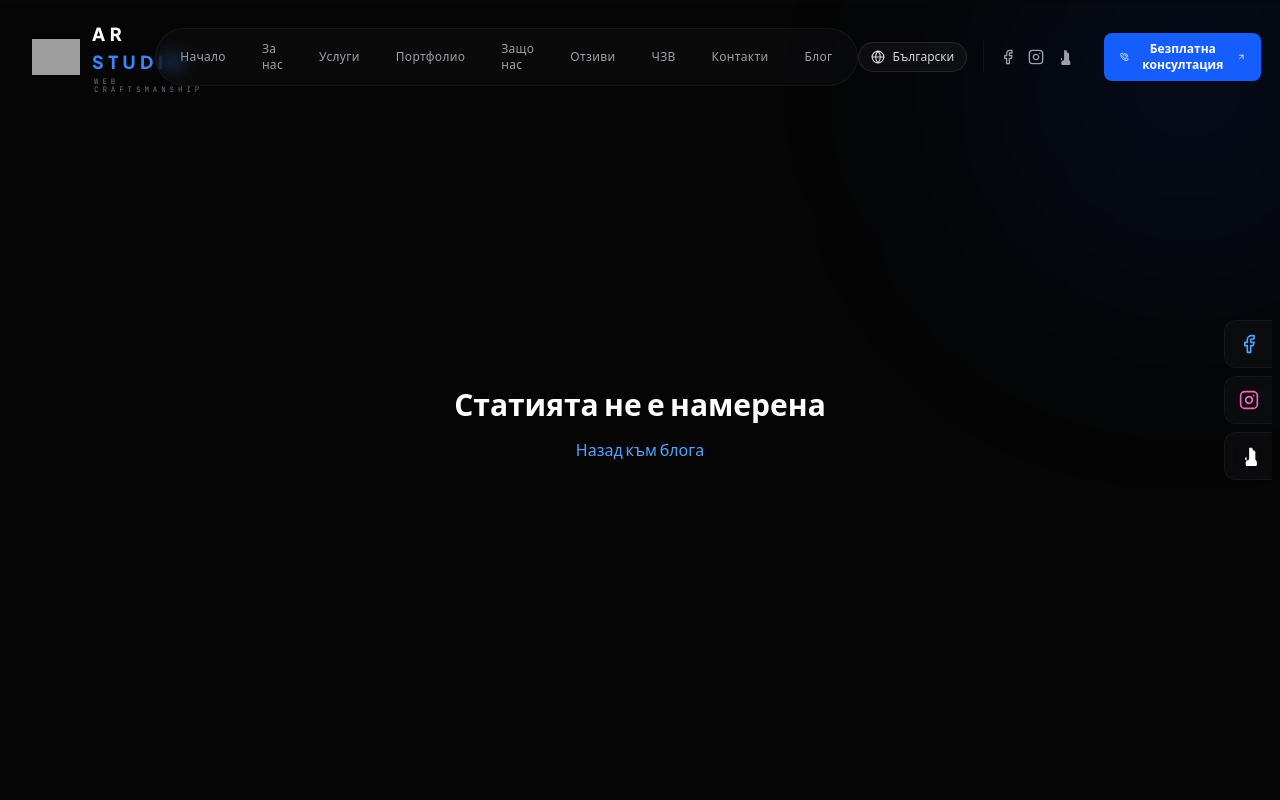
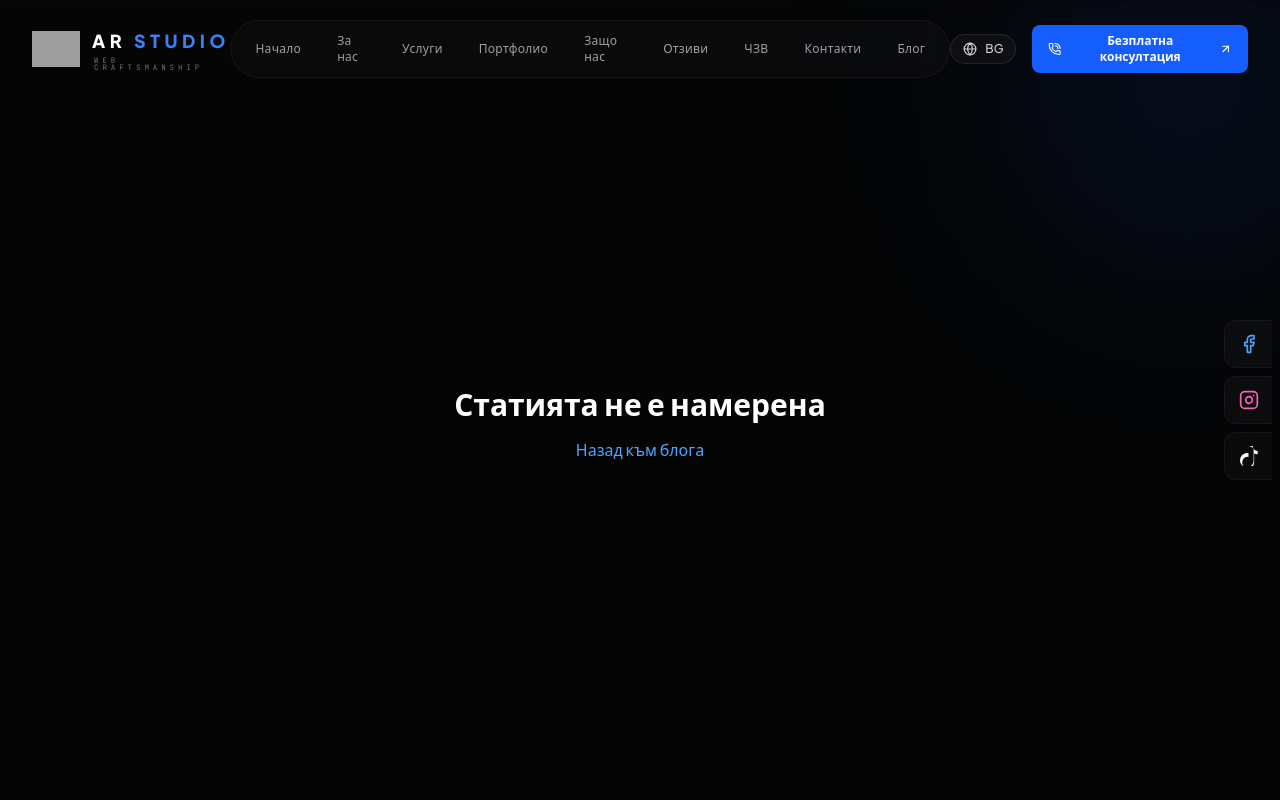
Before and after one commit to Andrey4544/AR-Studio-business, a React (Vite) app: page /blog/1 in a window 1280 px wide. Shown: the top 800 px of the page. Built offline with nearby package versions, Linux system fonts and the light colour scheme; grey boxes are pictures that could not be loaded; a web font is replaced by a local one.

Commit message:
UI Refinement: Fix mobile header layout, shorten language codes, remove duplicate header social links, fix TikTok icon, and improve social sidebar hover behavior

```diff
--- a/src/components/FloatingSocialButtons.tsx
+++ b/src/components/FloatingSocialButtons.tsx
@@ -5,11 +5,17 @@
 
 import React, { useState } from 'react';
 import { motion, AnimatePresence } from 'motion/react';
-import { Facebook, Instagram, X } from 'lucide-react';
+import { Facebook, Instagram, X, Share2 } from 'lucide-react';
+
+const TikTokIcon = ({ className }: { className?: string }) => (
+  <svg className={className} fill="currentColor" viewBox="0 0 24 24">
+    <path d="M12.525.02c1.31-.02 2.61-.01 3.91-.02.08 1.53.63 3.09 1.75 4.17 1.12 1.11 2.7 1.62 4.24 1.79v4.03c-1.44-.05-2.89-.35-4.2-.97-.06 3.42-.01 6.83-.02 10.25-.03 1.28-.31 2.59-.97 3.69-1.32 2.2-3.84 3.53-6.39 3.54-2.52.03-4.97-1.24-6.13-3.48-1.23-2.3-1.07-5.32.49-7.41 1.43-1.92 3.84-2.9 6.19-2.56.03-1.49-.02-2.98-.03-4.48-2.48-.36-5.02.29-6.96 1.87-2.3 1.82-3.5 4.88-3.06 7.82.46 3.48 3.12 6.46 6.56 7.18 3.5.76 7.33-1.08 8.84-4.3.7-1.5.81-3.21.78-4.87-.02-4.58-.01-9.17-.02-13.75z" />
+  </svg>
+);
 
 export default function FloatingSocialButtons() {
   const [isExpanded, setIsExpanded] = useState(false);
-  const [activeTab, setActiveTab] = useState<string | null>(null);
+  const [hoveredIndex, setHoveredIndex] = useState<number | null>(null);
 
   const socialLinks = [
     {
@@ -31,11 +37,7 @@ export default function FloatingSocialButtons() {
     {
       name: 'TikTok',
       url: 'https://www.tiktok.com/@ar_studio_web?_r=1&_t=ZN-98m3jc1KODD',
-      icon: () => (
-        <svg className="w-5 h-5" fill="currentColor" viewBox="0 0 24 24">
-          <path d="M19.59 6.69a4.83 4.83 0 0 1-3.77-4.25V2h-3.68v13.67a2.4 2.4 0 1 1-4.77-1.58A2.4 2.4 0 0 1 9.1 13.46v3.83a6.8 6.8 0 1 0 12.46 4s0-4.07-1.97-4.77z" />
-        </svg>
-      ),
+      icon: TikTokIcon,
       color: 'text-white',
       bgColor: 'bg-white/10',
       borderColor: 'border-white/20'
@@ -46,9 +48,9 @@ export default function FloatingSocialButtons() {
     <>
       {/* Desktop Sidebar Version */}
       <div className="hidden lg:flex fixed right-0 top-1/2 -translate-y-1/2 flex-col gap-2 z-50 pr-2">
-        {socialLinks.map((social) => {
+        {socialLinks.map((social, index) => {
           const Icon = social.icon;
-          const isActive = activeTab === social.name;
+          const isHovered = hoveredIndex === index;
 
           return (
             <motion.a
@@ -56,21 +58,21 @@ export default function FloatingSocialButtons() {
               href={social.url}
               target="_blank"
               rel="noopener noreferrer"
-              onMouseEnter={() => setActiveTab(social.name)}
-              onMouseLeave={() => setActiveTab(null)}
-              onClick={() => setActiveTab(isActive ? null : social.name)}
-              className={`flex items-center justify-end group relative transition-all duration-300`}
+              onMouseEnter={() => setHoveredIndex(index)}
+              onMouseLeave={() => setHoveredIndex(null)}
+              className="flex items-center justify-end group relative"
               initial={false}
               animate={{
-                width: isActive ? '160px' : '48px'
+                width: isHovered ? '160px' : '48px'
               }}
+              transition={{ type: 'spring', stiffness: 300, damping: 30 }}
             >
               <div className={`
-                flex items-center w-full h-12 rounded-l-xl border-y border-l backdrop-blur-md transition-all duration-300
-                ${isActive ? `${social.bgColor} ${social.borderColor} shadow-lg shadow-black/20` : 'bg-zinc-900/40 border-white/5'}
+                flex items-center w-full h-12 rounded-l-xl border-y border-l backdrop-blur-md transition-colors duration-300
+                ${isHovered ? `${social.bgColor} ${social.borderColor} shadow-lg shadow-black/20` : 'bg-zinc-900/40 border-white/5'}
               `}>
                 <AnimatePresence>
-                  {isActive && (
+                  {isHovered && (
                     <motion.span
                       initial={{ opacity: 0, x: 20 }}
                       animate={{ opacity: 1, x: 0 }}
@@ -129,16 +131,10 @@ export default function FloatingSocialButtons() {
 
         <motion.button
           onClick={() => setIsExpanded(!isExpanded)}
-          className="p-4 rounded-full bg-gradient-to-br from-blue-600 to-blue-700 text-white shadow-2xl border border-blue-400/30"
+          className="p-4 rounded-full bg-gradient-to-br from-blue-600 to-blue-700 text-white shadow-2xl border border-blue-400/30 flex items-center justify-center"
           whileTap={{ scale: 0.9 }}
         >
-          {isExpanded ? <X className="w-6 h-6" /> : (
-            <svg className="w-6 h-6" fill="currentColor" viewBox="0 0 24 24">
-              <circle cx="12" cy="12" r="2" />
-              <circle cx="19" cy="12" r="2" />
-              <circle cx="5" cy="12" r="2" />
-            </svg>
-          )}
+          {isExpanded ? <X className="w-6 h-6" /> : <Share2 className="w-6 h-6" />}
         </motion.button>
       </div>
     </>
--- a/src/components/Header.tsx
+++ b/src/components/Header.tsx
@@ -92,46 +92,14 @@ export default function Header({ openQuoteModal }: HeaderProps) {
 
           {/* Action Call / Contact info / Call to action */}
           <div className="flex items-center gap-2 sm:gap-4">
-            {/* Elegant Language Switcher Pill - Now visible on mobile too */}
+            {/* Elegant Language Switcher Pill - Hidden on mobile to save space */}
             <button
               onClick={toggleLanguage}
-              className="flex items-center gap-2 px-2 py-1.5 sm:px-3 rounded-full bg-zinc-900/50 border border-white/10 hover:border-blue-500/30 text-[10px] sm:text-xs font-medium text-zinc-300 hover:text-white transition-all"
+              className="hidden sm:flex items-center gap-2 px-3 py-1.5 rounded-full bg-zinc-900/50 border border-white/10 hover:border-blue-500/30 text-xs font-medium text-zinc-300 hover:text-white transition-all"
             >
-              <Globe className="w-3 sm:w-3.5 h-3 sm:h-3.5" />
-              <span>{language === 'bg' ? 'Български' : 'English'}</span>
+              <Globe className="w-3.5 h-3.5" />
+              <span>{language === 'bg' ? 'BG' : 'EN'}</span>
             </button>
-            {/* Social Links */}
-            <div className="hidden md:flex items-center gap-3 px-4 py-2 border-l border-white/5">
-              <a
-                href="https://www.facebook.com/share/18n7DfUWJW/"
-                target="_blank"
-                rel="noopener noreferrer"
-                className="text-zinc-400 hover:text-blue-400 transition-colors"
-                title="Facebook"
-              >
-                <Facebook className="w-4 h-4" />
-              </a>
-              <a
-                href="https://www.instagram.com/arstudio.site?igsh=MWVuejR2ZWVjd3c1cw=="
-                target="_blank"
-                rel="noopener noreferrer"
-                className="text-zinc-400 hover:text-pink-400 transition-colors"
-                title="Instagram"
-              >
-                <Instagram className="w-4 h-4" />
-              </a>
-              <a
-                href="https://www.tiktok.com/@ar_studio_web?_r=1&_t=ZN-98m3jc1KODD"
-                target="_blank"
-                rel="noopener noreferrer"
-                className="text-zinc-400 hover:text-white transition-colors"
-                title="TikTok"
-              >
-                <svg className="w-4 h-4" fill="currentColor" viewBox="0 0 24 24">
-                  <path d="M19.59 6.69a4.83 4.83 0 0 1-3.77-4.25V2h-3.68v13.67a2.4 2.4 0 1 1-4.77-1.58A2.4 2.4 0 0 1 9.1 13.46v3.83a6.8 6.8 0 1 0 12.46 4s0-4.07-1.97-4.77z" />
-                </svg>
-              </a>
-            </div>
 
 
 
@@ -206,7 +174,7 @@ export default function Header({ openQuoteModal }: HeaderProps) {
                   className="text-zinc-400 hover:text-white transition-colors"
                 >
                   <svg className="w-5 h-5" fill="currentColor" viewBox="0 0 24 24">
-                    <path d="M19.59 6.69a4.83 4.83 0 0 1-3.77-4.25V2h-3.68v13.67a2.4 2.4 0 1 1-4.77-1.58A2.4 2.4 0 0 1 9.1 13.46v3.83a6.8 6.8 0 1 0 12.46 4s0-4.07-1.97-4.77z" />
+                    <path d="M12.525.02c1.31-.02 2.61-.01 3.91-.02.08 1.53.63 3.09 1.75 4.17 1.12 1.11 2.7 1.62 4.24 1.79v4.03c-1.44-.05-2.89-.35-4.2-.97-.06 3.42-.01 6.83-.02 10.25-.03 1.28-.31 2.59-.97 3.69-1.32 2.2-3.84 3.53-6.39 3.54-2.52.03-4.97-1.24-6.13-3.48-1.23-2.3-1.07-5.32.49-7.41 1.43-1.92 3.84-2.9 6.19-2.56.03-1.49-.02-2.98-.03-4.48-2.48-.36-5.02.29-6.96 1.87-2.3 1.82-3.5 4.88-3.06 7.82.46 3.48 3.12 6.46 6.56 7.18 3.5.76 7.33-1.08 8.84-4.3.7-1.5.81-3.21.78-4.87-.02-4.58-.01-9.17-.02-13.75z" />
                   </svg>
                 </a>
               </div>
@@ -217,7 +185,7 @@ export default function Header({ openQuoteModal }: HeaderProps) {
                 className="w-full flex items-center justify-center gap-2 px-4 py-3 rounded-lg bg-zinc-900/50 border border-white/10 hover:border-blue-500/30 text-white font-semibold transition-all"
               >
                 <Globe className="w-4 h-4" />
-                <span>{language === 'bg' ? 'Български' : 'English'}</span>
+                <span>{language === 'bg' ? 'BG' : 'EN'}</span>
               </button>
 
               {/* Mobile CTA */}
```
